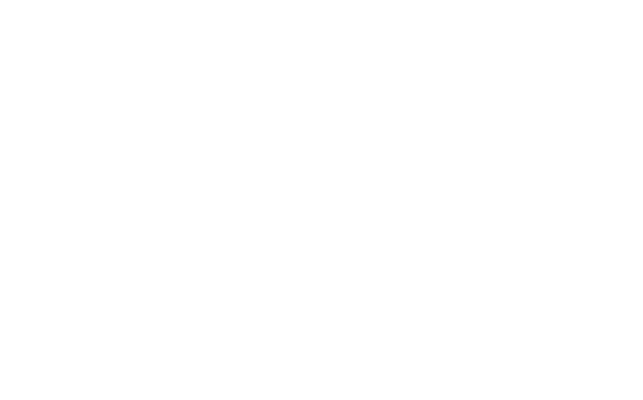
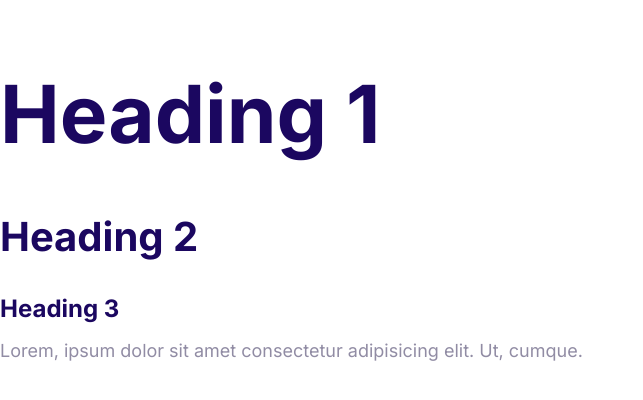
Before and after one commit to YuanShao01/webFirstProject, a plain HTML site: page index.html in a window 1280 px wide. Shown: the whole page, without its empty margins (0-643 px from the left). Drawn offline with Linux system fonts and the light colour scheme.

Commit message:
Define the style for the fonts.

```diff
--- a/CSS/stytles.css
+++ b/CSS/stytles.css
@@ -3,5 +3,50 @@
   --color-secondary: #00d9ff;
   --color-accent: #ff3400;
   --color-headings: #1b0760;
-  --color-bady: #918ca4;
+  --color-body: #918ca4;
 }
+html {
+  font-size: 62.5%;
+}
+body {
+  font-family: Inter, Arial, Helvetica, sans-serif;
+  color: var(--color-body);
+  font-size: 2.4rem;
+  line-height: 1.5;
+}
+
+h1,
+h2,
+h3 {
+  color: var(--color-headings);
+  margin-bottom: 1rem;
+}
+
+h1 {
+  font-size: 7rem;
+}
+
+h2 {
+  font-size: 4rem;
+}
+
+h3 {
+  font-size: 3rem;
+}
+
+p {
+  margin-top: 0;
+}
+
+@media screen and (min-width: 1024px) {
+  body {
+    font-size: 1.8rem;
+  }
+  h1 {
+    font-size: 8rem;
+  }
+
+  h3 {
+    font-size: 2.4rem;
+  }
+}
--- a/index.html
+++ b/index.html
@@ -5,8 +5,19 @@
     <meta http-equiv="X-UA-Compatible" content="IE=edge" />
     <meta name="viewport" content="width=device-width, initial-scale=1.0" />
     <title>Document</title>
+    <link rel="preconnect" href="https://fonts.googleapis.com" />
+    <link rel="preconnect" href="https://fonts.gstatic.com" crossorigin />
+    <link
+      href="https://fonts.googleapis.com/css2?family=Inter:wght@400;700&display=swap"
+      rel="stylesheet"
+    />
     <link rel="stylesheet" href="CSS/normalize.css" />
     <link rel="stylesheet" href="CSS/stytles.css" />
   </head>
-  <body></body>
+  <body>
+    <h1>Heading 1</h1>
+    <h2>Heading 2</h2>
+    <h3>Heading 3</h3>
+    <p>Lorem, ipsum dolor sit amet consectetur adipisicing elit. Ut, cumque.</p>
+  </body>
 </html>
```
